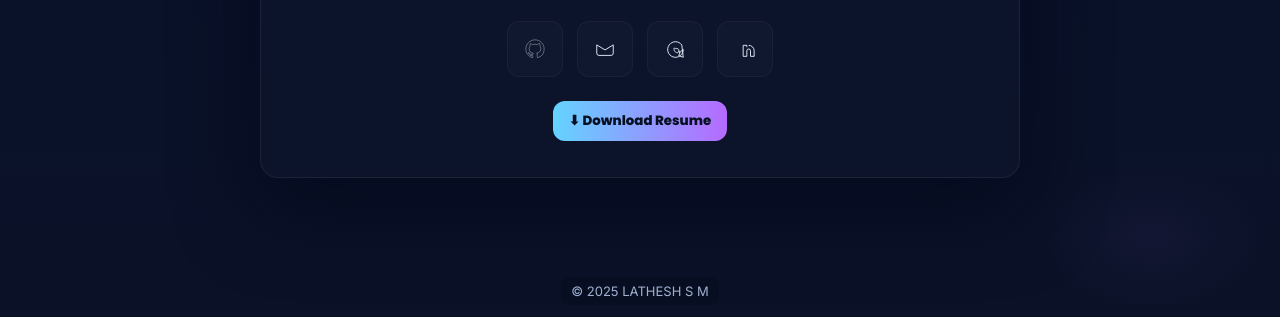
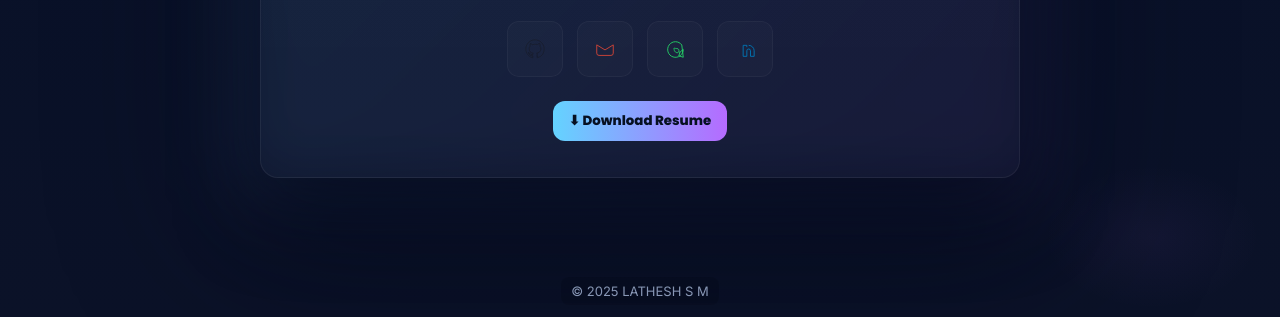
Before and after one commit to latheshsm/Resumesm, a plain HTML site: page index.html in a window 1280 px wide. Shown: the part 483-800 px from the top of the page. Drawn offline with Linux system fonts and the light colour scheme.

Commit message:
Update index.html

```diff
--- a/index.html
+++ b/index.html
@@ -10,6 +10,12 @@
     --bg1:#071029; --bg2:#0b1228;
     --accent1:#64d3ff; --accent2:#b56bff; --accent3:#00ffa3;
     --fg:#e8f1ff; --muted:#9fb0d0; --card-bg: rgba(255,255,255,0.02);
+
+    /* brand colors */
+    --gh: #181717;
+    --gm: #D44638;
+    --wa: #25D366;
+    --li: #0077B5;
   }
   *{box-sizing:border-box}
   html,body{height:100%;margin:0;font-family:Inter,system-ui,-apple-system,'Segoe UI',Roboto,'Helvetica Neue',Arial;color:var(--fg);-webkit-font-smoothing:antialiased}
@@ -22,9 +28,23 @@
     display:flex;align-items:center;justify-content:center;padding:28px;overflow-x:hidden;
   }
 
+  /* decorative plate (visible colored box behind card) */
+  .plate{
+    position:absolute;
+    width:820px; max-width:95vw;
+    height:520px; border-radius:28px;
+    background: linear-gradient(135deg, rgba(100,211,255,0.10), rgba(181,107,255,0.07));
+    filter: blur(36px);
+    z-index:1; transform: translateY(18px);
+    box-shadow: 0 40px 140px rgba(2,6,23,0.6);
+    pointer-events:none;
+  }
+  @media (max-width:720px){
+    .plate{ height:480px; transform: translateY(36px) scale(.98) }  }
+
   /* stage/card */
   .stage{
-    width:760px; max-width:96vw; border-radius:18px; padding:36px; position:relative;
+    width:760px; max-width:96vw; border-radius:18px; padding:36px; position:relative; z-index:10;
     background: linear-gradient(180deg, rgba(255,255,255,0.02), rgba(255,255,255,0.01));
     border:1px solid rgba(255,255,255,0.06); box-shadow: 0 30px 80px rgba(2,6,23,0.6);
     display:flex;flex-direction:column;align-items:center; gap:18px;
@@ -67,15 +87,28 @@
   .name{ font-family:Poppins; font-weight:800; font-size:26px; letter-spacing:0.2px; text-align:center }
   .sub{ color:var(--muted); font-weight:600; text-align:center; margin-top:6px }
 
-  /* action icons (visible on desktop) */
-  .actions{ display:flex; gap:14px; margin-top:6px }
+  /* action icons (visible and ALWAYS under the photo) */
+  .actions{ display:flex; gap:14px; margin-top:6px; justify-content:center; }
   .icon-btn{ display:inline-grid; place-items:center; width:56px; height:56px; border-radius:12px; background: rgba(255,255,255,0.02);
-             border:1px solid rgba(255,255,255,0.04); cursor:pointer; transition:transform .18s, box-shadow .18s; position:relative; overflow:hidden }
+             border:1px solid rgba(255,255,255,0.04); cursor:pointer; transition:transform .18s, box-shadow .18s; position:relative; overflow:hidden; color:var(--fg); }
   .icon-btn:hover{ transform:translateY(-6px); box-shadow:0 22px 44px rgba(2,6,23,0.5) }
-  .icon{ width:22px; height:22px; display:block; color:var(--fg) }
+  .icon{ width:22px; height:22px; display:block; color:currentColor }
   .icon-btn:focus{ outline:3px solid rgba(100,211,255,0.14) }
 
-  .ripple{ position:absolute; border-radius:50%; transform:scale(0); animation:ripple .6s linear; opacity:0.35; background: linear-gradient(90deg,var(--accent1),var(--accent2)); pointer-events:none; }
+  /* brand color assignments via class */
+  .gh { color:var(--gh); }   /* GitHub */
+  .gm { color:var(--gm); }   /* Gmail */
+  .wa { color:var(--wa); }   /* WhatsApp */
+  .li { color:var(--li); }   /* LinkedIn */
+
+  /* hover fills (brand) + icon becomes white */
+  .icon-btn.gh:hover{ color:#fff; background: linear-gradient(90deg, rgba(24,24,23,0.08), rgba(0,0,0,0.28)); }
+  .icon-btn.gm:hover{ color:#fff; background: linear-gradient(90deg, #ffd0cc, var(--gm)); }
+  .icon-btn.wa:hover{ color:#fff; background: linear-gradient(90deg, #c6fbd8, var(--wa)); }
+  .icon-btn.li:hover{ color:#fff; background: linear-gradient(90deg, #bfe3fb, var(--li)); }
+
+  /* ripple */
+  .ripple{ position:absolute; border-radius:50%; transform:scale(0); animation:ripple .6s linear; opacity:0.35; pointer-events:none; }
   @keyframes ripple{ to{ transform:scale(8); opacity:0 } }
 
   /* content area */
@@ -109,7 +142,8 @@
   /* responsive behavior */
   @media (max-width:720px){
     .stage{ width:92vw; padding:22px; gap:14px }
-    .actions{ display:none }              /* hide icons on small screens */
+    /* icons remain visible under the photo on mobile as requested */
+    .actions{ display:flex }
     .fixed-menu{ gap:8px }
     .menu-btn{ display:none }             /* hide normal menu button; show hamburger instead */
     .hamburger{ display:flex }           /* show hamburger top-right */
@@ -124,6 +158,9 @@
 </style>
 </head>
 <body>
+
+<!-- decorative plate behind card -->
+<div class="plate" aria-hidden="true"></div>
 
 <main class="stage" id="stage">
 
@@ -141,21 +178,25 @@
     <div class="sub">Full-Stack Developer • React • Node.js • IoT</div>
   </div>
 
-  <!-- action icons (desktop only) -->
+  <!-- action icons (always under the photo) -->
   <div class="actions" role="navigation" aria-label="Contact and links">
-    <button class="icon-btn" id="btnGit" aria-label="Open GitHub (opens new tab)">
+    <button class="icon-btn gh" id="btnGit" aria-label="Open GitHub (opens new tab)" title="GitHub">
+      <!-- GitHub icon -->
       <svg class="icon" viewBox="0 0 24 24" fill="none" stroke="currentColor"><path d="M12 2C6.48 2 2 6.48 2 12c0 4.42 2.87 8.16 6.84 9.49.5.09.68-.22.68-.48 0-.24-.01-.87-.01-1.71-2.78.61-3.37-1.2-3.37-1.2-.45-1.15-1.11-1.46-1.11-1.46-.91-.62.07-.6.07-.6 1 .07 1.53 1.04 1.53 1.04.9 1.53 2.36 1.09 2.94.83.09-.65.35-1.09.63-1.34-2.22-.25-4.56-1.11-4.56-4.93 0-1.09.39-1.98 1.03-2.68-.1-.25-.45-1.27.1-2.65 0 0 .84-.27 2.75 1.02A9.56 9.56 0 0 1 12 6.8c.85.004 1.71.115 2.5.34 1.9-1.29 2.74-1.02 2.74-1.02.55 1.38.2 2.4.10 2.65.64.7 1.02 1.59 1.02 2.68 0 3.83-2.34 4.67-4.57 4.92.36.31.68.92.68 1.86 0 1.34-.01 2.42-.01 2.75 0 .27.18.58.69.48A10.01 10.01 0 0 0 22 12c0-5.52-4.48-10-10-10z" stroke-width="0.4"/></svg>
     </button>
 
-    <button class="icon-btn" id="btnEmail" aria-label="Send email">
+    <button class="icon-btn gm" id="btnEmail" aria-label="Send email" title="Email">
+      <!-- Mail icon -->
       <svg class="icon" viewBox="0 0 24 24" fill="none" stroke="currentColor"><path d="M3 7.5v9A2.5 2.5 0 0 0 5.5 19h13A2.5 2.5 0 0 0 21 16.5v-9"/><path d="M21 7.5L12 13 3 7.5"/></svg>
     </button>
 
-    <button class="icon-btn" id="btnWhats" aria-label="Open WhatsApp chat">
-      <svg class="icon" viewBox="0 0 24 24" fill="none" stroke="currentColor"><path d="M21 12.5a8.5 8.5 0 1 1-1.6-4.9L21 21l-4.9-1.6A8.5 8.5 0 0 1 21 12.5z"/><path d="M17.5 15.5c-.2-.1-1.2-.6-1.4-.6s-.4 0-.6.6-.7.6-1 .6a5 5 0 0 1-1.8-.6c-.8-.6-1.3-1.7-1.4-1.8-.1-.2 0-.5 0-.7s-.2-.4-.5-.7c-.3-.4-.3-.7 0-.9s.6-.3.9-.3.6 0 .8.2.2.3.4.3.6-.1 1-.1c.5 0 .9.1 1.3.3.5.3.8.7 1 1.1.2.4.2.8 0 1.1-.1.2-.3.4-.5.4z"/></svg>
+    <button class="icon-btn wa" id="btnWhats" aria-label="Open WhatsApp chat" title="WhatsApp">
+      <!-- WhatsApp icon -->
+      <svg class="icon" viewBox="0 0 24 24" fill="none" stroke="currentColor"><path d="M21 12.5a8.5 8.5 0 1 1-1.6-4.9L21 21l-4.9-1.6A8.5 8.5 0 0 1 21 12.5z"/><path d="M17.5 15.5c-.2-.1-1.2-.6-1.4-.6s-.4 0-.6.6-.7.6-1 .6a5 5 0 0 1-1.8-.6c-.8-.6-1.3-1.7-1.4-1.8-.1-.2 0-.5 0-.7s-.2-.4-.5-.7c-.3-.4-.3-.7 0-.9s.6-.3.9-.3.6 0 .8.2.2.3.4.3.6-.1 1-.1c.5 0 .9.1 1.3.3.5.3.8.7 1 1.1.2.4.2.8 0 1.1-.1.2-.3.4-.5.4"/></svg>
     </button>
 
-    <button class="icon-btn" id="btnLinked" aria-label="Open LinkedIn (opens new tab)">
+    <button class="icon-btn li" id="btnLinked" aria-label="Open LinkedIn (opens new tab)" title="LinkedIn">
+      <!-- LinkedIn icon -->
       <svg class="icon" viewBox="0 0 24 24" fill="none" stroke="currentColor"><path d="M16 8a6 6 0 0 1 6 6v6h-4v-6a2 2 0 0 0-4 0v6h-4v-12h4v2"/></svg>
     </button>
   </div>
@@ -180,16 +221,9 @@
   </button>
 </div>
 
-<!-- mobile overlay that shows icons + menu items when hamburger toggled -->
+<!-- mobile overlay that shows menu items when hamburger toggled (icons removed per request) -->
 <div class="mobile-overlay" id="mobileOverlay" aria-hidden="true">
-  <div style="display:flex; gap:10px;">
-    <button class="icon-btn" id="mGit" aria-label="GitHub (mobile)"><svg class="icon" viewBox="0 0 24 24" fill="none" stroke="currentColor"><path d="M12 2C6.48 2 2 6.48 2 12c0 4.42 2.87 8.16 6.84 9.49.5.09.68-.22.68-.48 0-.24-.01-.87-.01-1.71-2.78.61-3.37-1.2-3.37-1.2-.45-1.15-1.11-1.46-1.11-1.46-.91-.62.07-.6.07-.6 1 .07 1.53 1.04 1.53 1.04.9 1.53 2.36 1.09 2.94.83.09-.65.35-1.09.63-1.34-2.22-.25-4.56-1.11-4.56-4.93 0-1.09.39-1.98 1.03-2.68-.1-.25-.45-1.27.1-2.65 0 0 .84-.27 2.75 1.02A9.56 9.56 0 0 1 12 6.8c.85.004 1.71.115 2.5.34 1.9-1.29 2.74-1.02 2.74-1.02.55 1.38.2 2.4.10 2.65.64.7 1.02 1.59 1.02 2.68 0 3.83-2.34 4.67-4.57 4.92.36.31.68.92.68 1.86 0 1.34-.01 2.42-.01 2.75 0 .27.18.58.69.48A10.01 10.01 0 0 0 22 12c0-5.52-4.48-10-10-10z" stroke-width="0.4"/></svg></button>
-    <button class="icon-btn" id="mEmail" aria-label="Email (mobile)"><svg class="icon" viewBox="0 0 24 24" fill="none" stroke="currentColor"><path d="M3 7.5v9A2.5 2.5 0 0 0 5.5 19h13A2.5 2.5 0 0 0 21 16.5v-9"/><path d="M21 7.5L12 13 3 7.5"/></svg></button>
-    <button class="icon-btn" id="mWhats" aria-label="WhatsApp (mobile)"><svg class="icon" viewBox="0 0 24 24" fill="none" stroke="currentColor"><path d="M21 12.5a8.5 8.5 0 1 1-1.6-4.9L21 21l-4.9-1.6A8.5 8.5 0 0 1 21 12.5z"/><path d="M17.5 15.5c-.2-.1-1.2-.6-1.4-.6s-.4 0-.6.6-.7.6-1 .6a5 5 0 0 1-1.8-.6c-.8-.6-1.3-1.7-1.4-1.8-.1-.2 0-.5 0-.7s-.2-.4-.5-.7c-.3-.4-.3-.7 0-.9s.6-.3.9-.3.6 0 .8.2.2.3.4.3.6-.1 1-.1c.5 0 .9.1 1.3.3.5.3.8.7 1 1.1.2.4.2.8 0 1.1-.1.2-.3.4-.5.4z"/></svg></button>
-    <button class="icon-btn" id="mLinked" aria-label="LinkedIn (mobile)"><svg class="icon" viewBox="0 0 24 24" fill="none" stroke="currentColor"><path d="M16 8a6 6 0 0 1 6 6v6h-4v-6a2 2 0 0 0-4 0v6h-4v-12h4v2"/></svg></button>
-  </div>
-
-  <div style="display:flex; gap:8px; margin-top:8px;">
+  <div style="display:flex; gap:8px; align-items:center;">
     <button class="menu-btn" id="mAbout">About</button>
     <button class="menu-btn" id="mSkills">Skills</button>
   </div>
@@ -213,19 +247,15 @@
   // utility
   function openSafe(url){ window.open(url, '_blank', 'noopener'); }
 
-  // desktop fixed menu buttons
+  // panel where About/Skills show
   const aboutDesktop = document.getElementById('aboutDesktop');
   const skillsDesktop = document.getElementById('skillsDesktop');
-
-  // panel where About/Skills show
   const panel = document.getElementById('panel');
 
   function openPanel(type){
-    // update pressed states for desktop buttons (if exist)
     if(aboutDesktop) aboutDesktop.setAttribute('aria-pressed', type === 'about' ? 'true' : 'false');
     if(skillsDesktop) skillsDesktop.setAttribute('aria-pressed', type === 'skills' ? 'true' : 'false');
 
-    // fill content
     if(type === 'about'){
       panel.innerHTML = '<h3>About</h3><div>I build delightful, accessible web apps with a focus on performance and clean architecture. I enjoy solving problems and shipping features end-to-end.</div>';
     } else if(type === 'skills'){
@@ -246,12 +276,7 @@
     openPanel(cur ? null : 'skills');
   });
 
-  // icon buttons (desktop)
-  const btnGit = document.getElementById('btnGit');
-  const btnEmail = document.getElementById('btnEmail');
-  const btnWhats = document.getElementById('btnWhats');
-  const btnLinked = document.getElementById('btnLinked');
-
+  // ripple helper (works for any button with pointer event)
   function createRipple(e, el){
     const r = document.createElement('span');
     r.className = 'ripple';
@@ -266,10 +291,15 @@
   }
 
   // wire desktop icons
-  btnGit && btnGit.addEventListener('click', (e)=> { createRipple(e, btnGit); openSafe(GITHUB_URL); });
-  btnEmail && btnEmail.addEventListener('click', (e)=> { createRipple(e, btnEmail); window.location.href = `mailto:${EMAIL_ADDR}`; });
-  btnWhats && btnWhats.addEventListener('click', (e)=> { createRipple(e, btnWhats); const cleaned = (WHATSAPP_NUMBER || '').replace(/\D/g,''); cleaned ? openSafe(`https://wa.me/${cleaned}`) : alert('WhatsApp not configured'); });
-  btnLinked && btnLinked.addEventListener('click', (e)=> { createRipple(e, btnLinked); openSafe(LINKEDIN_URL); });
+  const btnGit = document.getElementById('btnGit');
+  const btnEmail = document.getElementById('btnEmail');
+  const btnWhats = document.getElementById('btnWhats');
+  const btnLinked = document.getElementById('btnLinked');
+
+  btnGit && btnGit.addEventListener('click', (e)=> { createRipple(e, btnGit); setTimeout(()=> openSafe(GITHUB_URL), 120); });
+  btnEmail && btnEmail.addEventListener('click', (e)=> { createRipple(e, btnEmail); setTimeout(()=> window.location.href = `mailto:${EMAIL_ADDR}`, 120); });
+  btnWhats && btnWhats.addEventListener('click', (e)=> { createRipple(e, btnWhats); setTimeout(()=> { const cleaned = (WHATSAPP_NUMBER || '').replace(/\D/g,''); cleaned ? openSafe(`https://wa.me/${cleaned}`) : alert('WhatsApp not configured'); }, 120); });
+  btnLinked && btnLinked.addEventListener('click', (e)=> { createRipple(e, btnLinked); setTimeout(()=> openSafe(LINKEDIN_URL), 120); });
 
   // keyboard activation
   document.querySelectorAll('.icon-btn, .menu-btn, .hamburger, .download').forEach(el=>{
@@ -294,7 +324,7 @@
     URL.revokeObjectURL(url);
   });
 
-  // mobile hamburger behavior
+  // mobile hamburger behavior (menu only)
   const hamburger = document.getElementById('hamburger');
   const mobileOverlay = document.getElementById('mobileOverlay');
   let overlayOpen = false;
@@ -305,14 +335,8 @@
     mobileOverlay.classList.toggle('open', overlayOpen);
   });
 
-  // wire mobile overlay buttons (same actions)
-  document.getElementById('mGit').addEventListener('click', (e)=> { createRipple(e, e.currentTarget); openSafe(GITHUB_URL); });
-  document.getElementById('mEmail').addEventListener('click', (e)=> { createRipple(e, e.currentTarget); window.location.href = `mailto:${EMAIL_ADDR}`; });
-  document.getElementById('mWhats').addEventListener('click', (e)=> { createRipple(e, e.currentTarget); const cleaned = (WHATSAPP_NUMBER || '').replace(/\D/g,''); cleaned ? openSafe(`https://wa.me/${cleaned}`) : alert('WhatsApp not configured'); });
-  document.getElementById('mLinked').addEventListener('click', (e)=> { createRipple(e, e.currentTarget); openSafe(LINKEDIN_URL); });
-
-  document.getElementById('mAbout').addEventListener('click', ()=> { openPanel('about'); overlayOpen = false; mobileOverlay.classList.remove('open'); hamburger.setAttribute('aria-expanded','false'); });
-  document.getElementById('mSkills').addEventListener('click', ()=> { openPanel('skills'); overlayOpen = false; mobileOverlay.classList.remove('open'); hamburger.setAttribute('aria-expanded','false'); });
+  document.getElementById('mAbout')?.addEventListener('click', ()=> { openPanel('about'); overlayOpen = false; mobileOverlay.classList.remove('open'); hamburger.setAttribute('aria-expanded','false'); });
+  document.getElementById('mSkills')?.addEventListener('click', ()=> { openPanel('skills'); overlayOpen = false; mobileOverlay.classList.remove('open'); hamburger.setAttribute('aria-expanded','false'); });
 
   // small UX: click photo to open about (desktop/mobile)
   document.querySelector('.frame').addEventListener('click', ()=> {
@@ -325,4 +349,4 @@
 
 </script>
 </body>
-                                                                                                                                                                </html>
+</html>
```
